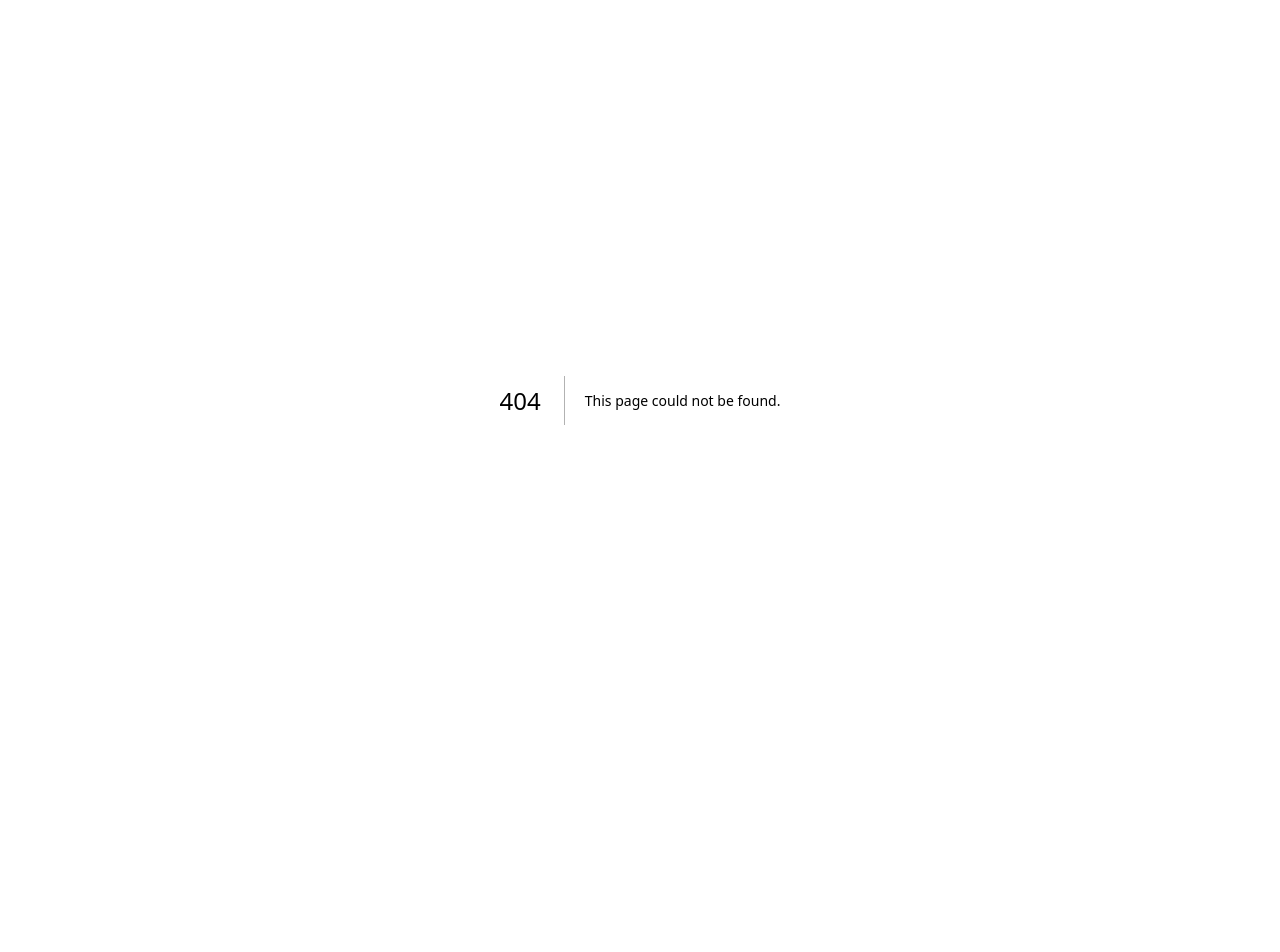
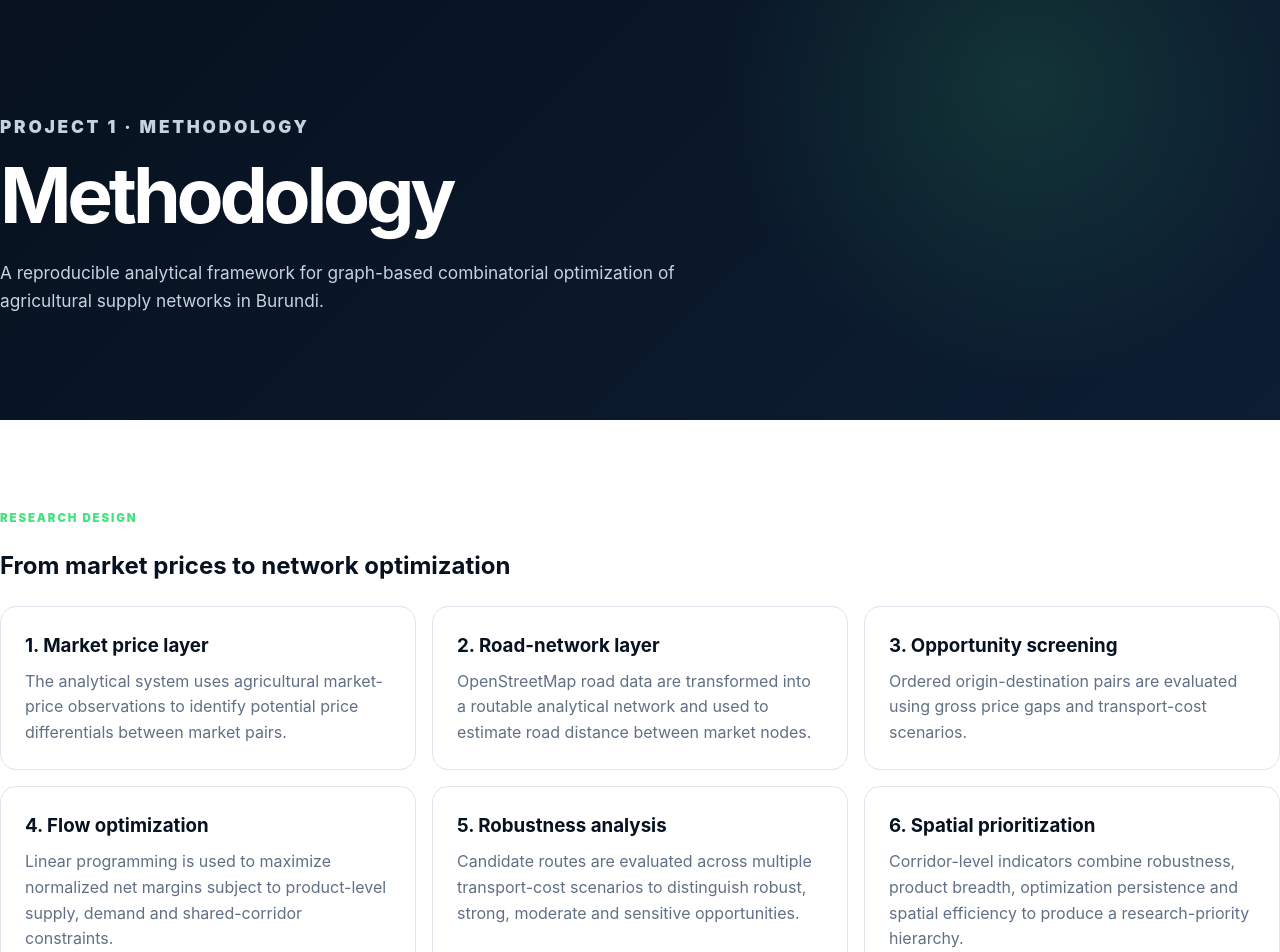
Before and after one commit to Boi2026/burundi-optimization, a Next.js app: page /research/project-1/methodology in a window 1280 px wide. Before the commit this address had no page. Shown: the top 952 px of the page. Before the commit the page ends 800 px from the top, so only its background shows below. Built offline with nearby package versions, Linux system fonts and the light colour scheme.

Commit message:
Add MethodologyPage component for Project 1
This file contains the MethodologyPage component that outlines the methodology for Project 1, including sections on research design, optimization model, reproducibility, and scientific status.

```diff
--- /dev/null
+++ b/app/research/project-1/methodology/page.tsx
@@ -0,0 +1,131 @@
+export default function MethodologyPage() {
+  return (
+    <main>
+      <section className="hero">
+        <p className="eyebrow">Project 1 · Methodology</p>
+        <h1>Methodology</h1>
+        <p className="lede">
+          A reproducible analytical framework for graph-based combinatorial
+          optimization of agricultural supply networks in Burundi.
+        </p>
+      </section>
+
+      <section className="section">
+        <div className="section-heading">
+          <p className="eyebrow">Research design</p>
+          <h2>From market prices to network optimization</h2>
+        </div>
+
+        <div className="grid">
+          <article className="card">
+            <h3>1. Market price layer</h3>
+            <p>
+              The analytical system uses agricultural market-price observations
+              to identify potential price differentials between market pairs.
+            </p>
+          </article>
+
+          <article className="card">
+            <h3>2. Road-network layer</h3>
+            <p>
+              OpenStreetMap road data are transformed into a routable analytical
+              network and used to estimate road distance between market nodes.
+            </p>
+          </article>
+
+          <article className="card">
+            <h3>3. Opportunity screening</h3>
+            <p>
+              Ordered origin-destination pairs are evaluated using gross price
+              gaps and transport-cost scenarios.
+            </p>
+          </article>
+
+          <article className="card">
+            <h3>4. Flow optimization</h3>
+            <p>
+              Linear programming is used to maximize normalized net margins
+              subject to product-level supply, demand and shared-corridor
+              constraints.
+            </p>
+          </article>
+
+          <article className="card">
+            <h3>5. Robustness analysis</h3>
+            <p>
+              Candidate routes are evaluated across multiple transport-cost
+              scenarios to distinguish robust, strong, moderate and sensitive
+              opportunities.
+            </p>
+          </article>
+
+          <article className="card">
+            <h3>6. Spatial prioritization</h3>
+            <p>
+              Corridor-level indicators combine robustness, product breadth,
+              optimization persistence and spatial efficiency to produce a
+              research-priority hierarchy.
+            </p>
+          </article>
+        </div>
+      </section>
+
+      <section className="section">
+        <div className="section-heading">
+          <p className="eyebrow">Optimization model</p>
+          <h2>Constrained network allocation</h2>
+        </div>
+
+        <div className="card">
+          <p>
+            The core allocation problem is solved with linear programming.
+            Decision variables represent normalized flows on profitable
+            product-specific origin-destination arcs.
+          </p>
+
+          <p>
+            Constraints include normalized origin supply limits, destination
+            demand limits and shared corridor-capacity scenarios. The objective
+            is to maximize total normalized net margin after transport costs.
+          </p>
+        </div>
+      </section>
+
+      <section className="section">
+        <div className="section-heading">
+          <p className="eyebrow">Reproducibility</p>
+          <h2>Controlled analytical workflow</h2>
+        </div>
+
+        <div className="card">
+          <p>
+            The project records data preparation, network construction,
+            optimization, sensitivity analysis, corridor prioritization,
+            validation checks and research limitations as separate stages.
+          </p>
+
+          <p>
+            All normalized optimization quantities are analytical units and
+            should not be interpreted as observed tonnes or transaction
+            volumes.
+          </p>
+        </div>
+      </section>
+
+      <section className="section">
+        <div className="section-heading">
+          <p className="eyebrow">Scientific status</p>
+          <h2>What the methodology does — and does not — establish</h2>
+        </div>
+
+        <div className="notice">
+          <strong>Important:</strong> The analytical model is finalized and
+          reproducible, but it has not been empirically validated with a
+          sufficient independent set of primary freight, supply, demand,
+          transaction-cost and holdout observations. Recalibration therefore
+          remains blocked pending empirical evidence.
+        </div>
+      </section>
+    </main>
+  );
+}
```
